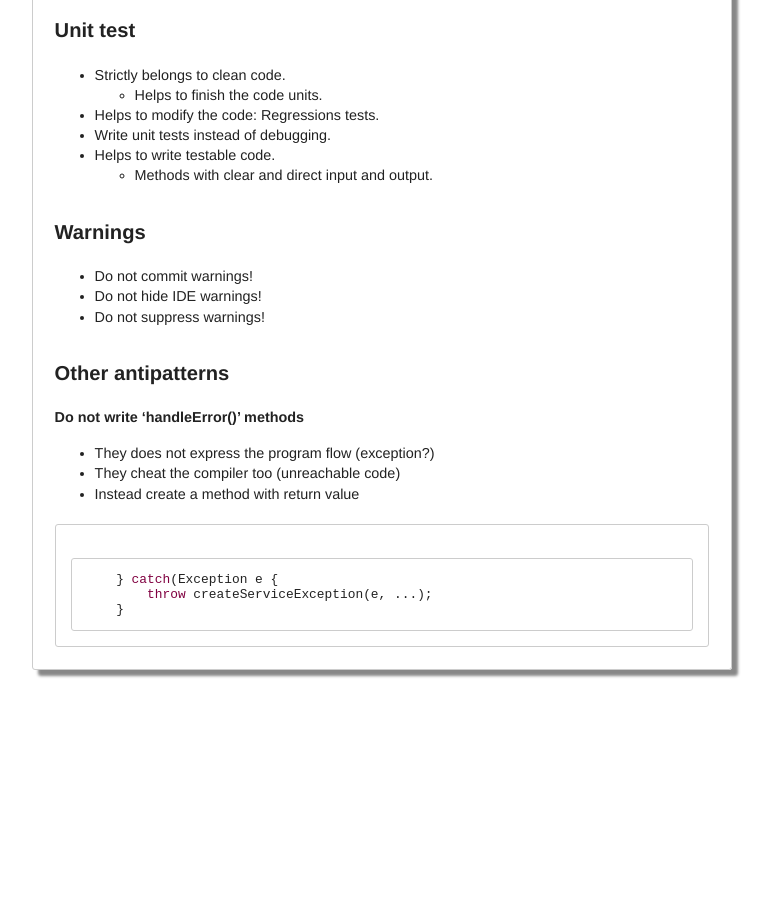
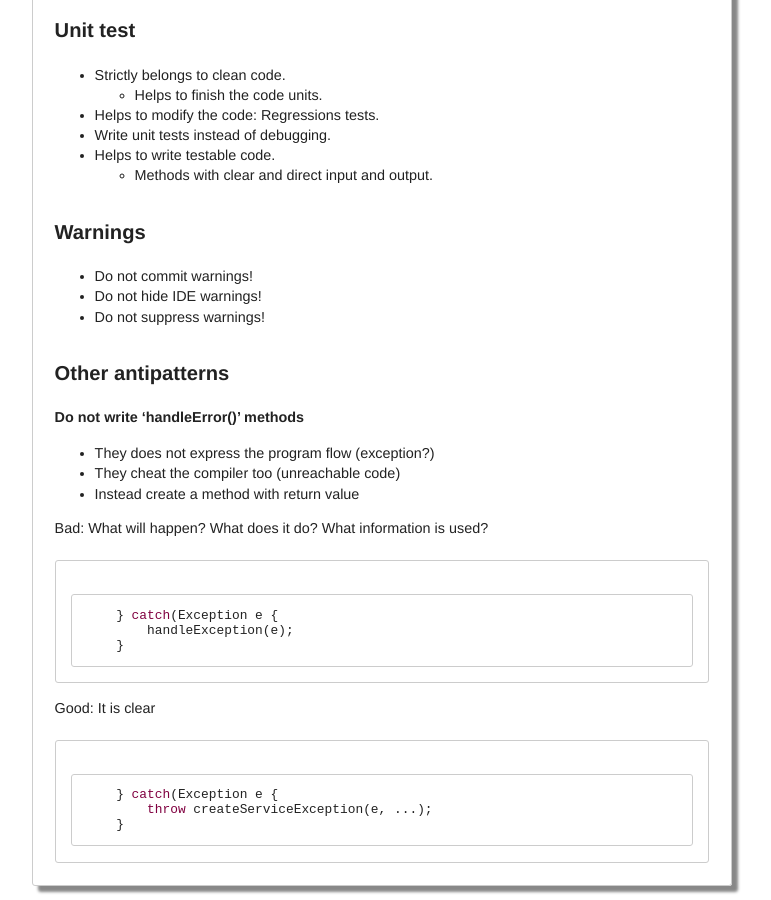
Before and after one commit to woj-tek/petozoltan.github.io, a Jekyll site: the page built from _posts/2016-08-24-clean-code-introduction.md, in a window 1280 px wide and 900 px high, scrolled down 10406 px. Shown: the whole window, without its empty margins (258-1029 px from the left). Built offline with Jekyll 4.4.1, drawn with Linux system fonts in a browser that asks for light colours; before the commit the page ends 11090 px from its top, so only the background shows below that; some of the changed text lies outside the part shown.

Commit message:
Update 2016-08-24-clean-code-introduction.md

````diff
--- a/_posts/2016-08-24-clean-code-introduction.md
+++ b/_posts/2016-08-24-clean-code-introduction.md
@@ -117,8 +117,8 @@ Not a set of mechanic rules
 
 No numeric rules
 
-- Only the 'single' rule
-- Simplicity
+- Only one numeric rule: it does 1 thing.
+- 'Simple' instead of 'small'.
 
 No boilerplate code templates
 
@@ -523,6 +523,16 @@ doReallyTheSave() {
 - They cheat the compiler too (unreachable code)
 - Instead create a method with return value
 
+Bad: What will happen? What does it do? What information is used?
+
+``` java
+    } catch(Exception e {
+        handleException(e);
+    }
+```
+
+Good: It is clear
+
 ``` java
     } catch(Exception e {
         throw createServiceException(e, ...);
````
